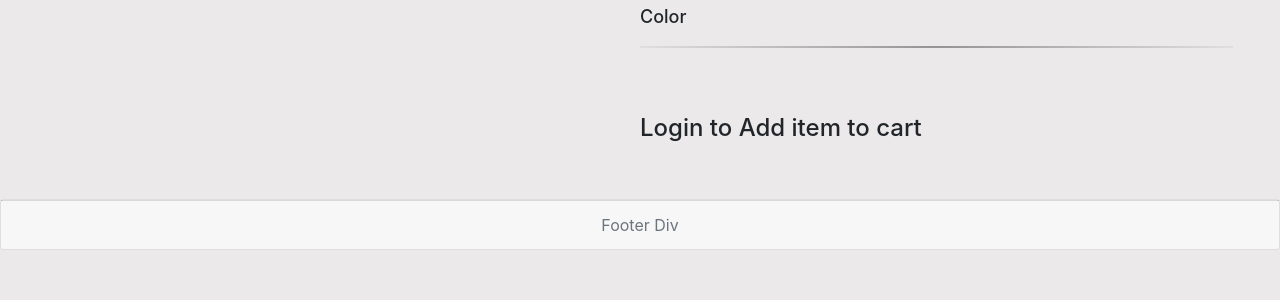
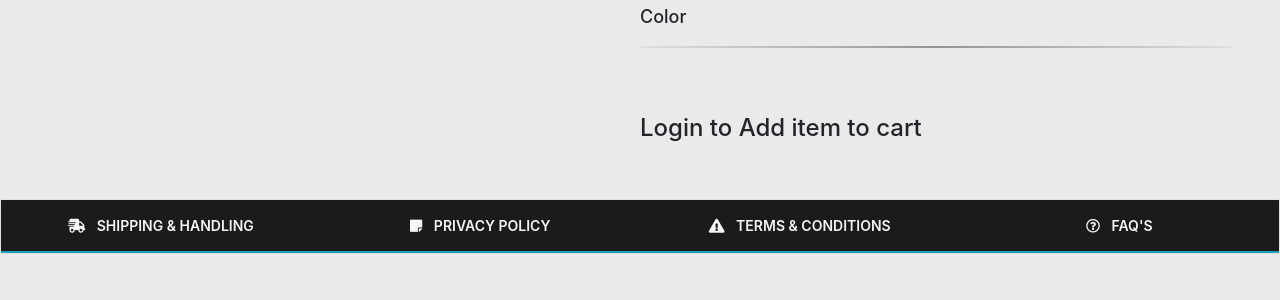
Before and after one commit to piyushpandey16444/EcomWeb, a Django app: page /product/ in a window 1280 px wide. Shown: the part 296-596 px from the top of the page. Run offline with Django 3.2, Linux system fonts and the light colour scheme; some libraries are stand-ins or nearby versions.

Commit message:
adding footer design

```diff
--- a/shop/static/css/home.css
+++ b/shop/static/css/home.css
@@ -129,3 +129,23 @@ body {
     columns: white;
     font-weight: 700;
 }
+
+.footer__wrapper {
+    background-color: rgb(27, 27, 27) !important;
+    color: whitesmoke;
+    text-transform: uppercase;
+    height: 3.2rem;
+    font-size: 14px;
+    font-weight: 600;
+}
+
+.footer1 {
+    /* position: fixed;
+    bottom: 0;
+    width: 100% !important; */
+}
+
+.footer__container {
+    height: 100%;
+    background-color: gray;
+}
--- a/shop/templates/shop/base.html
+++ b/shop/templates/shop/base.html
@@ -5,9 +5,9 @@
     <meta http-equiv="X-UA-Compatible" content="IE=edge" />
     <meta name="viewport" content="width=device-width, initial-scale=1.0" />
     <!--font awesome, Owl Carousel css and bootstrap-->
-    <link rel="stylesheet" href="{% static 'css/all.css' %}">
-    <link rel="stylesheet" href="{% static 'css/fontawesome.css' %}">
-    <link rel="stylesheet" href="{% static 'css/bootstrap.css' %}">
+    <link rel="stylesheet" href="{% static 'css/all.css' %}" />
+    <link rel="stylesheet" href="{% static 'css/fontawesome.css' %}" />
+    <link rel="stylesheet" href="{% static 'css/bootstrap.css' %}" />
     <link rel="stylesheet" href="{% static 'css/owl.carousel.min.css' %}" />
     <!-- custom files import -->
     <link rel="stylesheet" href="{% static 'css/navbar.css' %}" />
@@ -24,12 +24,35 @@
     {% include 'shop/navbar.html' %} {% block content %} {% endblock content %}
 
     <!-- footer -->
-    <div class="card text-center mt-5">
-      <div class="card-footer text-muted">
-        Footer Div
+    <div class="footer1 card text-center mt-5">
+      <div class="footer__wrapper no-gutters w-100 d-flex">
+        <div class="footer-item d-flex w-100 h-100 align-items-center">
+          <div class="footer__item__text mx-auto">
+            <i class="fas fa-shipping-fast mr-2"></i> Shipping & Handling
+          </div>
+        </div>
+
+        <div class="footer-item d-flex w-100 h-100 align-items-center">
+          <div class="footer__item__text mx-auto">
+            <i class="fas fa-sticky-note mr-2"></i> privacy Policy
+          </div>
+        </div>
+
+        <div class="footer-item d-flex w-100 h-100 align-items-center">
+          <div class="footer__item__text mx-auto">
+            <i class="fas fa-exclamation-triangle mr-2"></i> Terms & Conditions
+          </div>
+        </div>
+
+        <div class="footer-item d-flex w-100 h-100 align-items-center">
+          <div class="footer__item__text mx-auto">
+            <i class="far fa-question-circle mr-2"></i> FAQ's
+          </div>
+        </div>
       </div>
+
+      <div class="footer__container w-100 no-gutters border border-info"></div>
     </div>
-
 
     <!-- jQuery first, then Popper.js, then Bootstrap JS -->
     <script src="{% static 'js/jquery.js' %}"></script>
```
